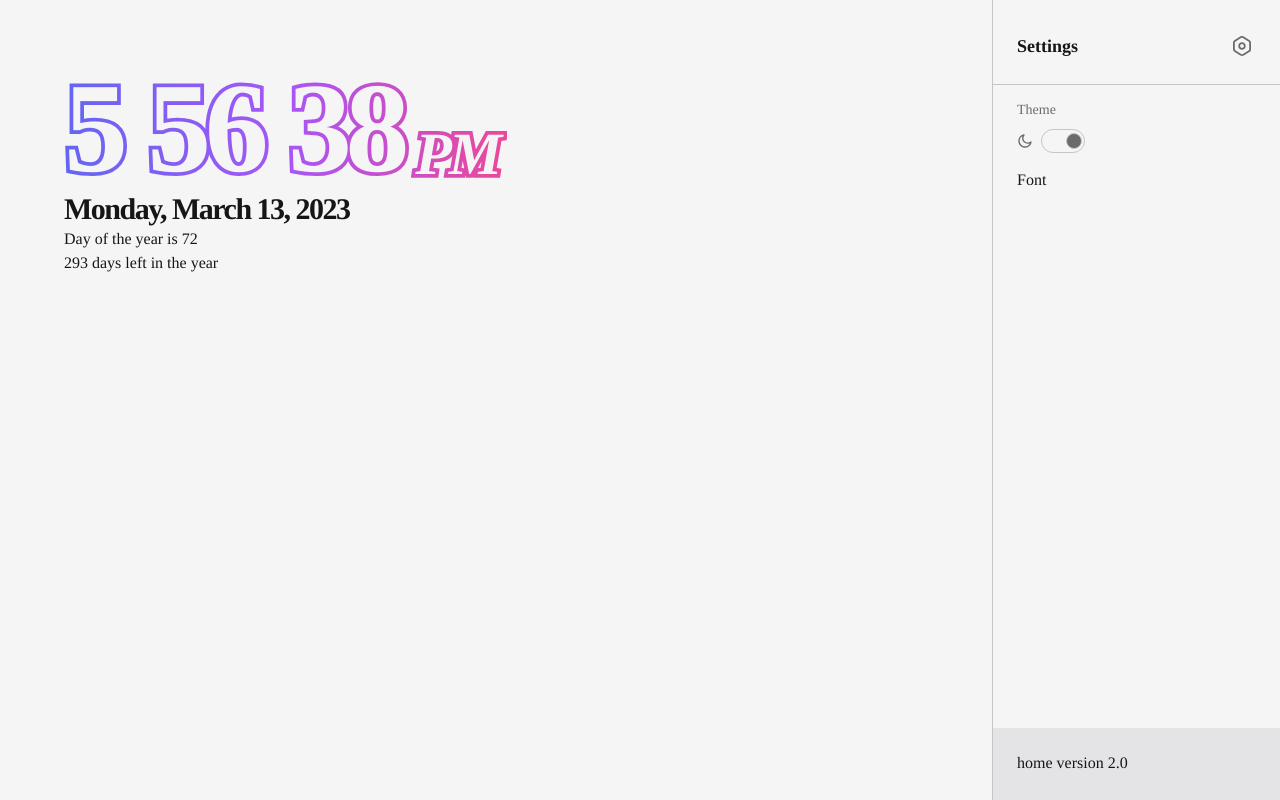
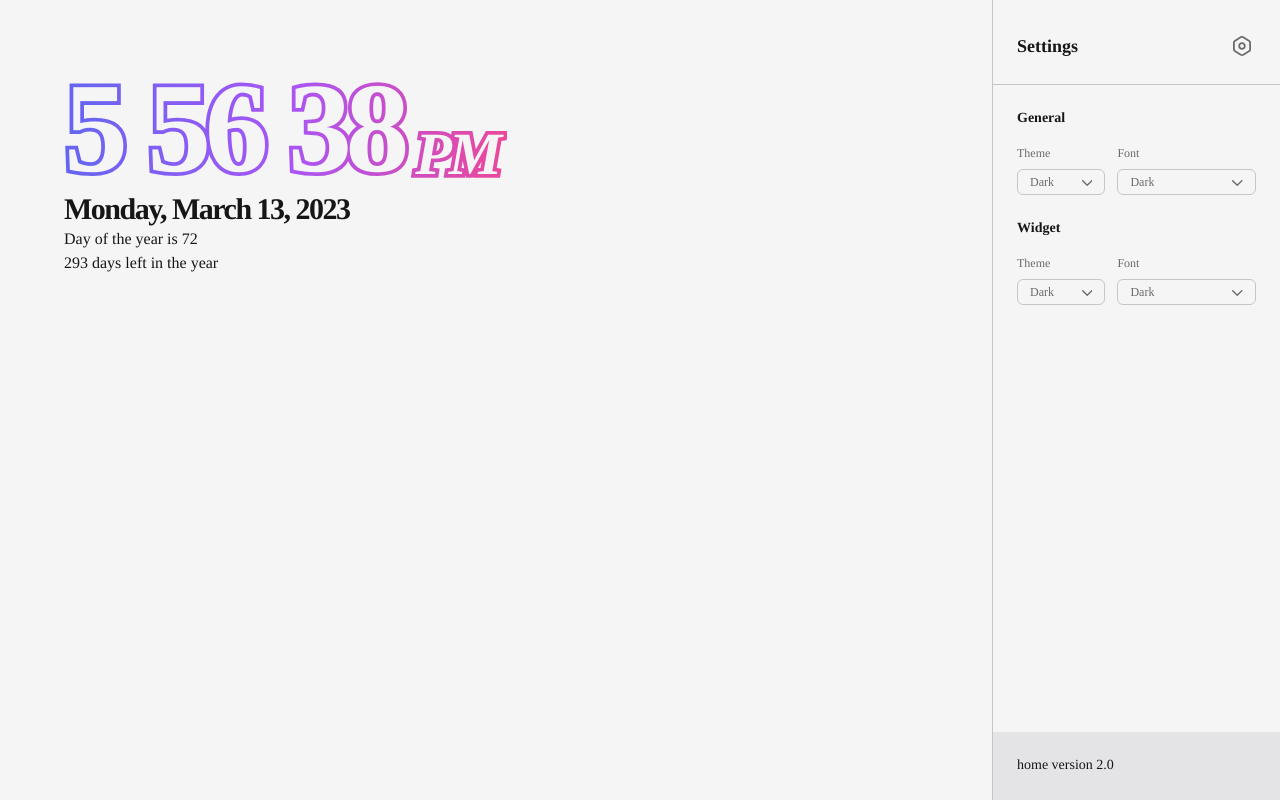
Before and after one commit to Rich1997/home, a React (Vite) app: page / in a window 1280 px wide. Both pictures are taken after a click on the button "Settings". Built offline with nearby package versions, Linux system fonts and the light colour scheme; a web font is replaced by a local one.

Commit message:
2 files modified, 2 added, 3 deleted

```diff
--- a/src/App.tsx
+++ b/src/App.tsx
@@ -1,4 +1,4 @@
-import Popper from './components/Popper';
+import SettingsPanel from './components/SettingsPanel';
 import Widget from './components/Widget';
 import { useTheme } from './context/ThemeContext';
 
@@ -12,7 +12,7 @@ function App() {
                     showSeconds={true}
                     align="start"
                 />
-                <Popper />
+                <SettingsPanel />
             </div>
         </div>
     );
--- a/src/components/Popper.tsx
+++ b/src/components/SettingsPanel.tsx
@@ -1,9 +1,8 @@
 import { useState } from 'react';
 import SettingsIcon from '../assets/icons/SettingsIcon';
-import List from './List';
-import ThemeSwitch from './ThemeSwitch';
+import ThemePickerListbox from './ThemePickerListbox';
 
-const Popper = () => {
+const SettingsPanel = () => {
     const [isOpen, setIsOpen] = useState(false);
     return (
         <>
@@ -21,21 +20,43 @@ const Popper = () => {
                     isOpen ? 'fixed' : 'hidden'
                 }`}
             >
-                <div className="flex flex-col justify-between h-full">
-                    <div className="pt-8 flex flex-col gap-4 ">
+                <div className="flex flex-col justify-between h-full gap-8">
+                    <div className="pt-8 select-none">
                         <div className="px-6 pb-6 font-bold text-lg default-text b-b">
                             Settings
                         </div>
-                        <div className="px-6 flex flex-col gap-2 items-start cursor-default d-s-t h4">
-                            <div>Theme</div>
-
-                            <ThemeSwitch />
+                        <div className="flex flex-col gap-4">
+                            <div className="px-6 pt-6 font-semibold default-text h4">
+                                General
+                            </div>
+                            <div className="grid grid-cols-5 px-6 gap-3">
+                                <div className="col-span-2 flex flex-col gap-2 items-start cursor-default d-s-t h5">
+                                    <div>Theme</div>
+                                    <ThemePickerListbox />
+                                </div>
+                                <div className="col-span-3 flex flex-col gap-2 items-start cursor-default d-s-t h5">
+                                    <div>Font</div>
+                                    <ThemePickerListbox />
+                                </div>
+                            </div>
                         </div>
-                        <div className="px-6 flex flex-col gap-2 items-start cursor-default">
-                            <div>Font</div>
+                        <div className="flex flex-col gap-4">
+                            <div className="px-6 pt-6 font-semibold default-text h4">
+                                Widget
+                            </div>
+                            <div className="grid grid-cols-5 px-6 gap-3">
+                                <div className="col-span-2 flex flex-col gap-2 items-start cursor-default d-s-t h5">
+                                    <div>Theme</div>
+                                    <ThemePickerListbox />
+                                </div>
+                                <div className="col-span-3 flex flex-col gap-2 items-start cursor-default d-s-t h5">
+                                    <div>Font</div>
+                                    <ThemePickerListbox />
+                                </div>
+                            </div>
                         </div>
                     </div>
-                    <div className="p-6 default-text dark:bg-surface-dark bg-surface-light">
+                    <div className="p-6 default-text dark:bg-surface-dark bg-surface-light h4">
                         <span className="flex justify-between items-center gap-4">
                             <span>home version 2.0</span>
                             <div className="flex gap-4">
@@ -60,4 +81,4 @@ const Popper = () => {
     );
 };
 
-export default Popper;
+export default SettingsPanel;
--- a/src/components/List.tsx
+++ b/src/components/ThemePickerListbox.tsx
@@ -4,7 +4,7 @@ import ExpandIcon from '../assets/icons/ExpandIcon';
 import { Theme, useTheme } from '../context/ThemeContext';
 import { themes } from '../utils/constants';
 
-const List = () => {
+const ThemePickerListbox = () => {
     const { theme, setTheme } = useTheme();
     const op = localStorage.getItem('homeTheme');
     const [selected, setSelected] = useState(
@@ -67,4 +67,4 @@ const List = () => {
     );
 };
 
-export default List;
+export default ThemePickerListbox;
--- a/src/components/ThemeSwitch.tsx
+++ /dev/null
@@ -1,38 +0,0 @@
-import { useEffect, useState } from 'react';
-import { Switch } from '@headlessui/react';
-import MoonIcon from '../assets/icons/MoonIcon';
-import { Theme, useTheme } from '../context/ThemeContext';
-
-const ThemeSwitch = () => {
-    const { theme, setTheme } = useTheme();
-    const localTheme = localStorage.getItem('homeTheme');
-    const [enabled, setEnabled] = useState(
-        localTheme ? (localTheme === Theme.dark ? false : true) : true
-    );
-
-    useEffect(() => {
-        setTheme(enabled ? Theme.light : Theme.dark);
-    }, [enabled]);
-
-    useEffect(() => localStorage.setItem('homeTheme', theme), [theme]);
-
-    return (
-        <div className="flex items-center gap-2">
-            <MoonIcon size={16} fill={enabled ? false : true} />
-            <Switch
-                checked={enabled}
-                onChange={setEnabled}
-                className={`relative inline-flex h-6 w-11 items-center rounded-full default-bg b`}
-            >
-                <span className="sr-only">Dark light theme switch</span>
-                <div
-                    className={`${
-                        enabled ? 'translate-x-6' : 'translate-x-1'
-                    } inline-block h-4 w-4 transform rounded-full d-s-bg b d-bg-h`}
-                />
-            </Switch>
-        </div>
-    );
-};
-
-export default ThemeSwitch;
--- a/src/index.css
+++ b/src/index.css
@@ -129,3 +129,15 @@ body {
 .h4 {
     @apply text-sm;
 }
+
+.h3 {
+    @apply text-base;
+}
+
+.h2 {
+    @apply text-lg;
+}
+
+.h1 {
+    @apply text-xl;
+}
```
